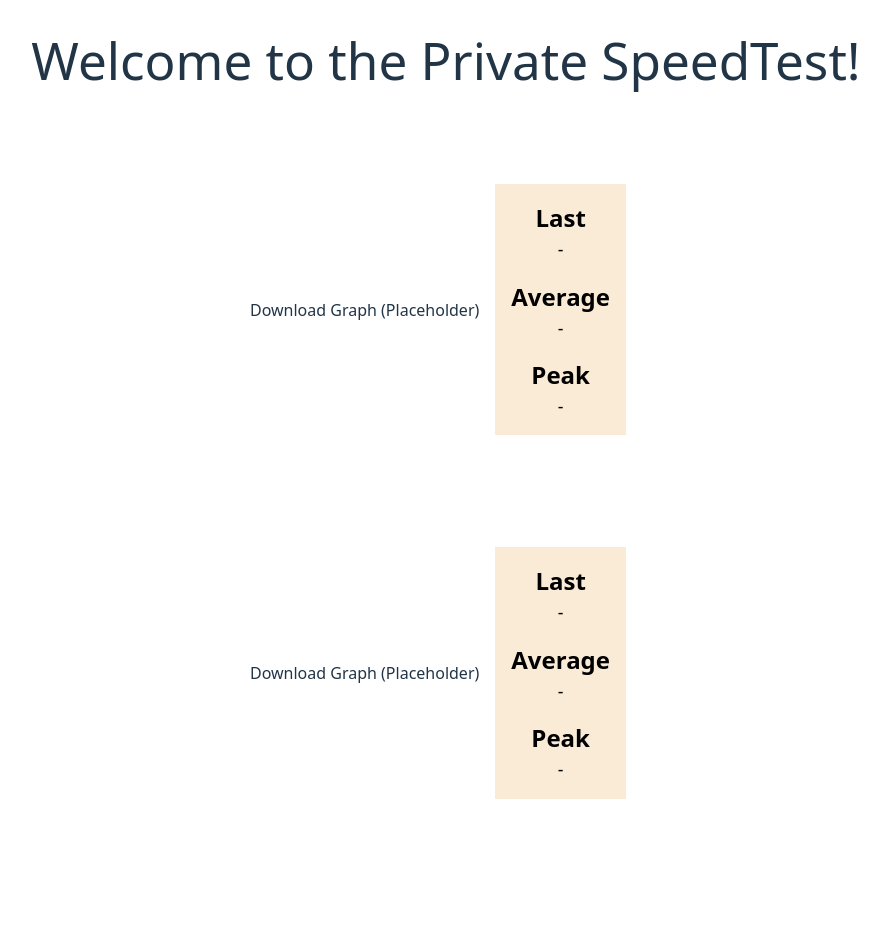
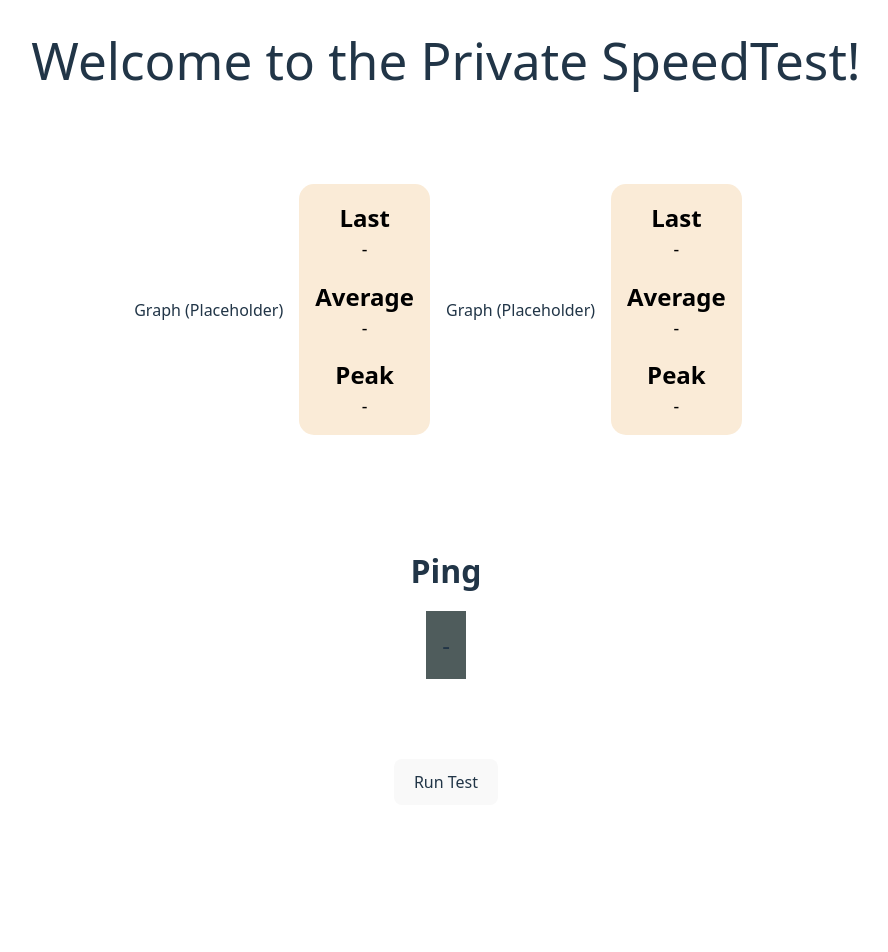
Before and after one commit to gCaglia/SpeedTest, a Svelte app in the folder speedtest-frontend/: page / in a window 1280 px wide. Shown: the top 952 px of the page, without its empty margins (194-1082 px from the left). After the commit the page ends 837 px from the top, so only its background shows below. Built offline with nearby package versions, Linux system fonts and the light colour scheme.

Commit message:
Feature (frontend): Implement continuous requests

```diff
--- a/speedtest-frontend/src/App.svelte
+++ b/speedtest-frontend/src/App.svelte
@@ -11,31 +11,39 @@
   let downloadSpeed: number[] | null = null;
   let uploadSpeed: number[] | null = null;
 
+  const numChecks: number = 30;
+
   async function getPing() {
-    ping = [];
-    for (let i = 0; i < 30; i++) {
-      ping.push(await speedTest.ping());
+    let results: number[] = [];
+    for (let i = 0; i < numChecks; i++) {
+      results.push(await speedTest.ping());
     }
+    return results
   }
 
   async function getDownloadSpeed() {
-    downloadSpeed = [];
-    for (let i = 0; i < 30; i++) {
-      downloadSpeed.push(await speedTest.download());
+    let results: number[] = [];
+    for (let i = 0; i < numChecks; i++) {
+      results.push(await speedTest.download());
     }
+    return results
   }
 
   async function getUploadSpeed() {
-    uploadSpeed = [];
-    for (let i = 0; i < 30; i++) {
-      uploadSpeed.push(await speedTest.upload());
+    let results: number[] = [];
+    for (let i = 0; i < numChecks; i++) {
+      results.push(await speedTest.upload());
     }
+    return results
   }
 
   async function runTests() {
-    await getPing();
-    await getDownloadSpeed();
-    await getUploadSpeed();
+    ping = null;
+    downloadSpeed = null;
+    uploadSpeed = null;
+    ping = await getPing();
+    downloadSpeed = await getDownloadSpeed();
+    uploadSpeed = await getUploadSpeed();
   }
 
 </script>
@@ -47,8 +55,13 @@
   <div class="results">
     <SpeedSection bind:results = {downloadSpeed}></SpeedSection>
     <SpeedSection bind:results = {uploadSpeed}></SpeedSection>
+  </div>
+  <div class="results">
     <PingBox bind:results = {ping}></PingBox>
   </div>
+  <button class="test-button" on:click={runTests}>
+    Run Test
+  </button>
 </main>
 
 <style lang="postcss">
@@ -62,7 +75,7 @@
 
   .results {
     display: flex;
-    flex-direction: column;
+    flex-direction: row;
     justify-content: center;
     align-items: center;
   }
--- a/speedtest-frontend/src/components/PingBox.svelte
+++ b/speedtest-frontend/src/components/PingBox.svelte
@@ -1,15 +1,18 @@
 <script lang="ts">
     export let results: number[] | null
+    let meanPing: Promise<number>;
 
     async function getMean(): Promise<number> {
-        if (results.length === 0 ) {
+        if (results.length === 0) {
             return NaN
         }
         const sum = results.reduce((a, b) => a + b, 0)
         return sum  / results.length;
     }
 
-    let meanPing: Promise<number> = getMean();
+    $: if (results !== null) {
+        meanPing = getMean()
+    }
 </script>
 
 <style lang="postcss">
@@ -19,6 +22,8 @@
         justify-content: center;
         margin: 10rem;
         flex-direction: column;
+        margin-bottom: 5rem;
+        margin-top: 5rem;
     }
 
     .ping-header {
@@ -30,7 +35,7 @@
     .ping-result {
         font-size: 1.5em;
         background-color: rgb(79, 92, 92);
-        padding: 1rem
+        padding: 1rem;
     }
 </style>
 
@@ -41,13 +46,14 @@
         </div>
         <div class="ping-result">
             {#if results === null}
-            -
+                -
+            {:else}
+            {#await meanPing}
+                Loading ping...
+            {:then ping}
+                {ping.toFixed(2)} ms
+            {/await}
             {/if}
-            {#await meanPing}
-            Loading ping...
-            {:then ping}
-            {{ping}} ms
-            {/await}
         </div>
     </div>
 </main>
--- a/speedtest-frontend/src/components/SpeedSection.svelte
+++ b/speedtest-frontend/src/components/SpeedSection.svelte
@@ -13,17 +13,18 @@
 
     async function calcStats() {
         let stats: Record<string, number> = {};
-        if (results === null) {
-            return stats
-        }
-        stats["Last"] = results[results.length]
+        stats["Last"] = results[results.length - 1]
         stats["Average"] = await getAverage(results)
         stats["Peak"] = Math.max(...results)
 
         return stats
     }
 
-    $: statsPromise = calcStats();
+    $: if (results !== null) {
+        statsPromise = calcStats();
+        } else {
+            statsPromise = (async () => {return {}})();
+        }
 </script>
 
 <style lang="postcss">
@@ -32,7 +33,7 @@
         gap: 2rem
         margin-bottom: 2rem;
         align-items: center;
-        margin-top: 5rem
+        margin-top: 5rem;
     }
     .stats {
         display: flex;
@@ -41,6 +42,7 @@
         gap: 1rem;
         background-color: antiquewhite;
         color: black;
+        border-radius: 15px;
         padding: 1rem;
     }
     .stat-header {
@@ -56,7 +58,7 @@
 <main>
     <div class="speed-section">
         <div class="graph">
-            Download Graph (Placeholder)
+            Graph (Placeholder)
         </div>
         <div class="stats">
             {#each keys as key}
@@ -66,7 +68,7 @@
                     <div class="stat-result"> - </div>
                 {:then stats}
                     {#if stats.hasOwnProperty(key)}
-                        <div class="stat-result"> {stats[key]} MB/s </div>
+                        <div class="stat-result"> {stats[key].toFixed(2)} MB/s </div>
                     {:else}
                         <div class="stat-result"> {stats[key]} - </div>
                     {/if}
```
